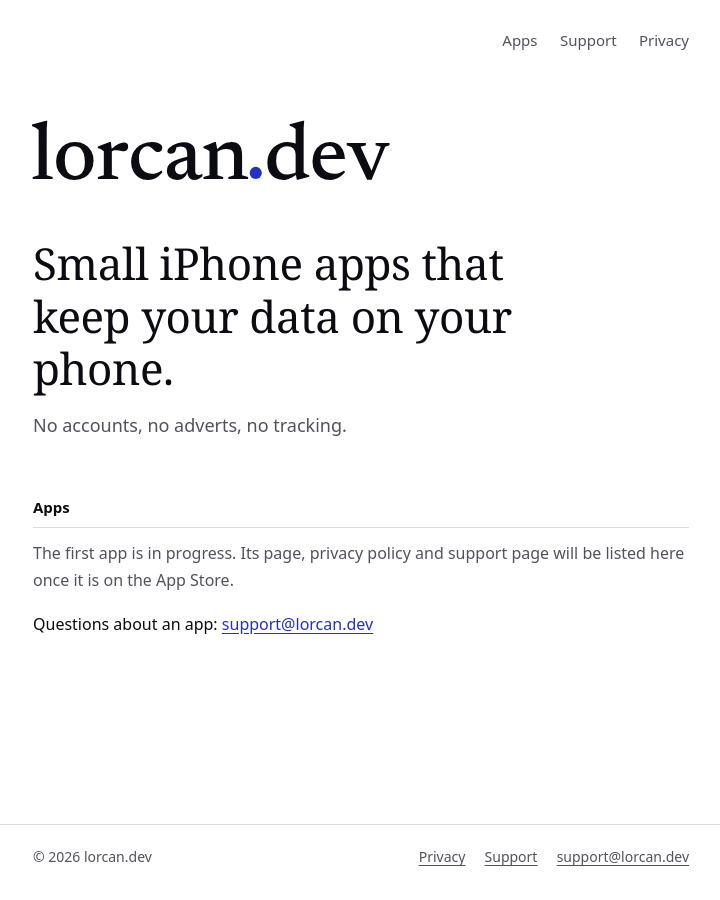
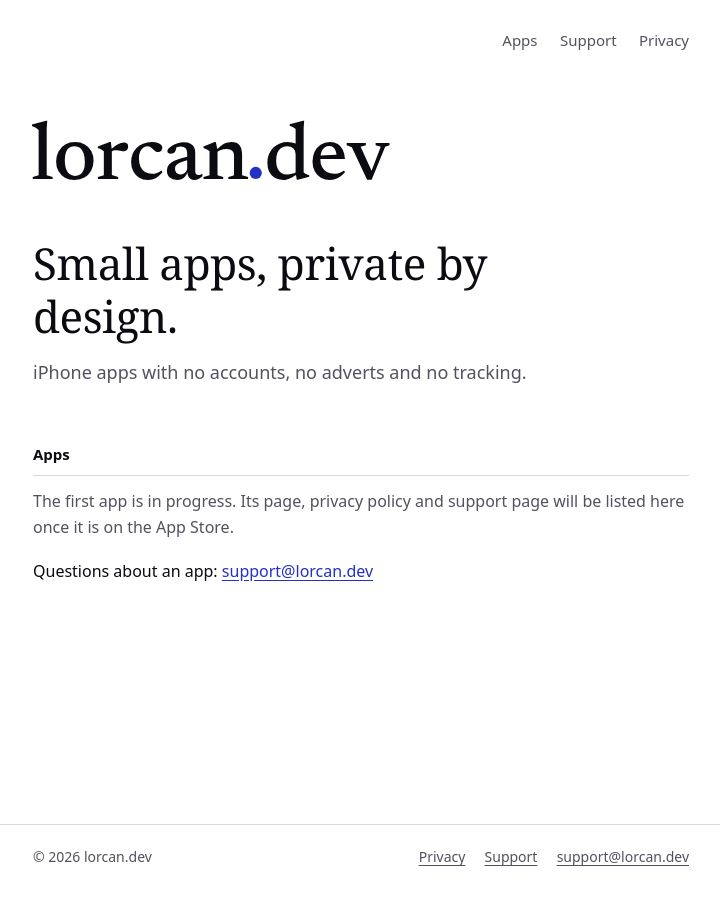
Before and after one commit to lorcanio/apps, a Jekyll site: the page built from index.html, in a window 1280 px wide. Shown: the whole page, without its empty margins (279-999 px from the left). Built offline with Jekyll 4.4.1, drawn with Linux system fonts in a browser that asks for light colours.

Commit message:
Tagline: Small apps, private by design (headline, descriptions, social image)
Co-Authored-By: Claude Sonnet 5.5 <noreply@anthropic.com>

```diff
--- a/_config.yml
+++ b/_config.yml
@@ -1,5 +1,5 @@
 title: lorcan.dev
-description: Small, private iPhone apps by lorcan.dev.
+description: Small apps, private by design. iPhone apps by lorcan.dev.
 url: https://apps.lorcan.dev
 lang: en-GB
 markdown: kramdown
--- a/index.html
+++ b/index.html
@@ -1,10 +1,10 @@
 ---
 layout: default
-description: Small, private iPhone apps by lorcan.dev. Privacy policies and support for each app.
+description: Small apps, private by design. iPhone apps by lorcan.dev, with privacy policies and support for each app.
 ---
 <div class="hero-logo">{% include logo.html %}</div>
-<h1 class="statement">Small iPhone apps that keep your data on your phone.</h1>
-<p class="lede">No accounts, no adverts, no tracking.</p>
+<h1 class="statement">Small apps, private by design.</h1>
+<p class="lede">iPhone apps with no accounts, no adverts and no tracking.</p>
 
 <h2 class="section-title">Apps</h2>
 {% if site.data.apps and site.data.apps.size > 0 %}
```
Also changed, not shown: og-image.png.
